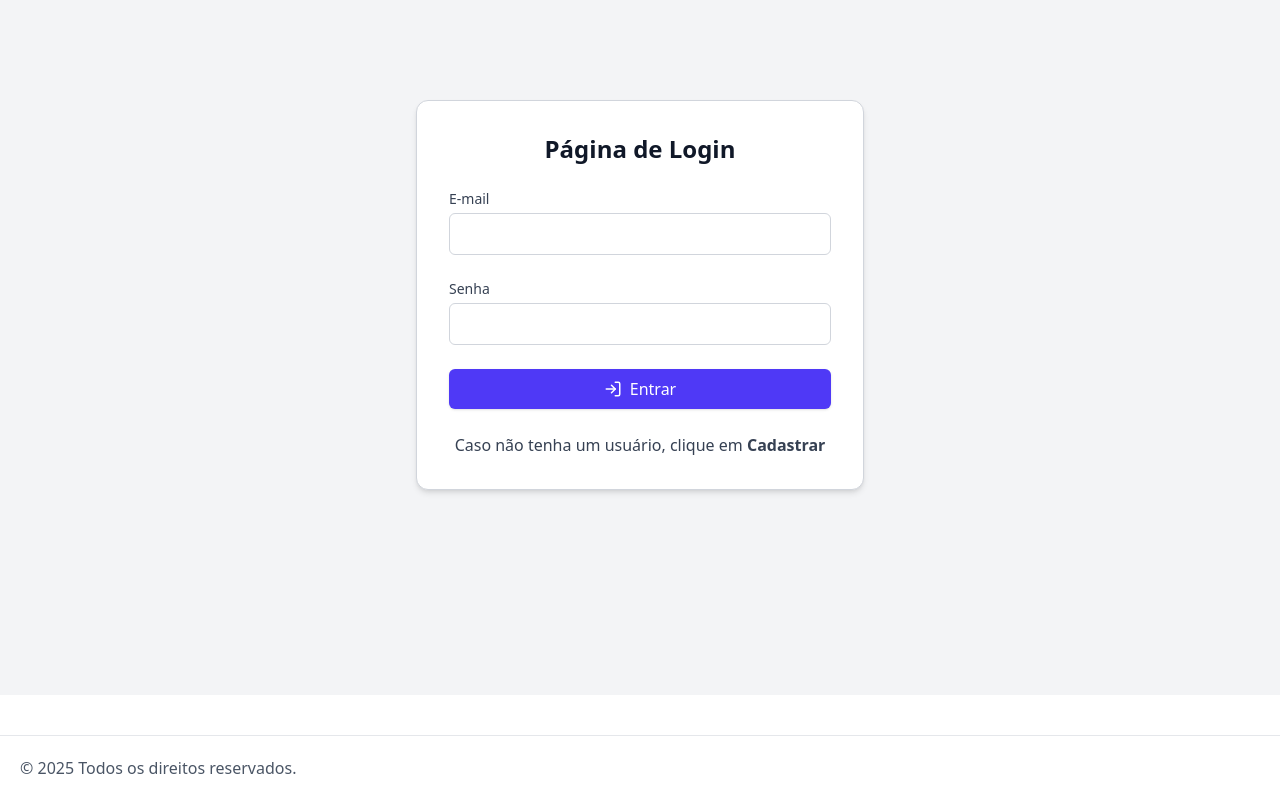
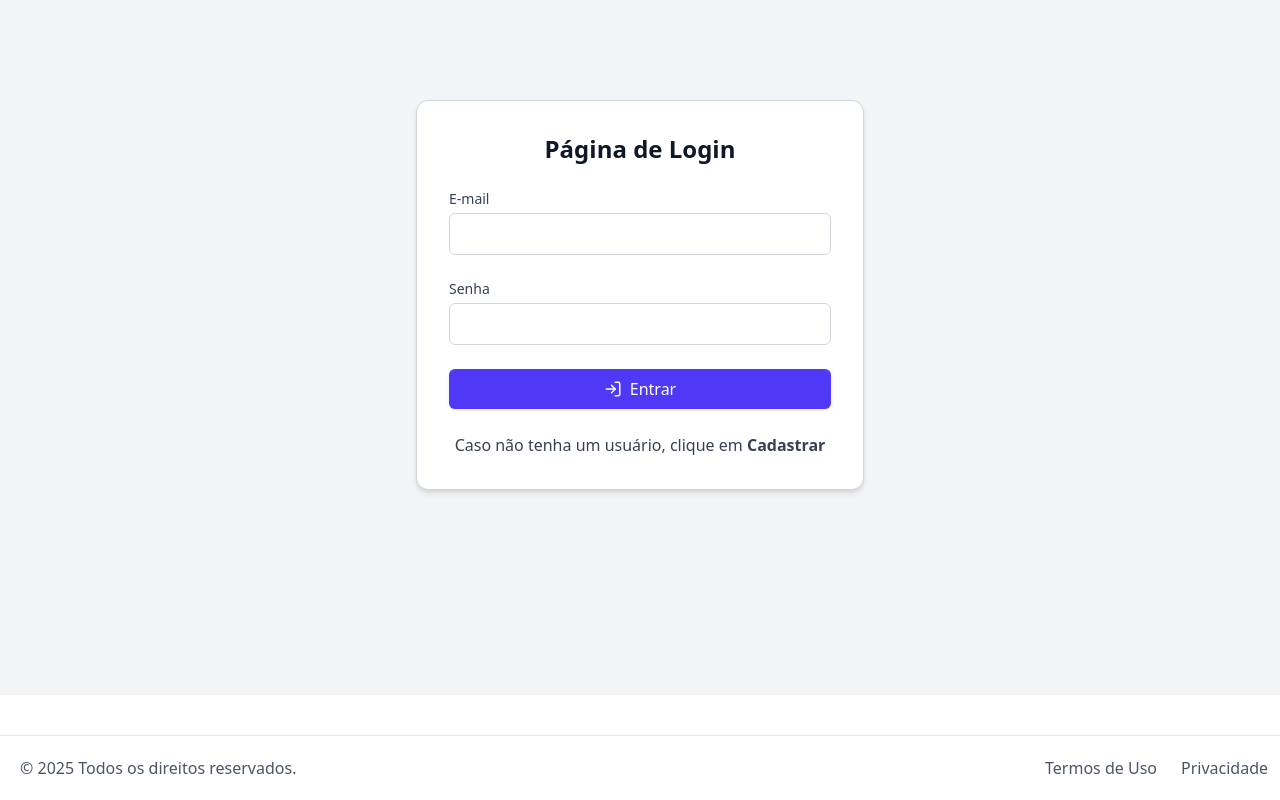
Before and after one commit to 1TDSPG-25/sistema-flow, a React (Vite) app: page /sistema-flow/login in a window 1280 px wide. Shown: the part 185-985 px from the top of the page. Built offline with nearby package versions, Linux system fonts and the light colour scheme; no server answers.

Commit message:
feat: Adiciona links de navegação.

```diff
--- a/src/components/Rodape/Rodape.tsx
+++ b/src/components/Rodape/Rodape.tsx
@@ -18,10 +18,18 @@ export default function Rodape() {
       aria-label="Rodapé"
       className={footerClasses}
     >
-      <div className="mx-auto max-w-7xl flex justify-between">
-        <p className="px-2 py-1 text-center">
+      <div className="mx-auto max-w-7xl flex flex-col items-center justify-between gap-6 sm:flex-row">
+        <p className="px-2 py-1 text-center sm:text-left">
           © {year} Todos os direitos reservados.
         </p>
+        <div className="flex gap-6">
+          <a href="/termos" className="hover:underline">
+            Termos de Uso
+          </a>
+          <a href="/privacidade" className="hover:underline">
+            Privacidade
+          </a>
+        </div>
       </div>
     </footer>
   );
```
